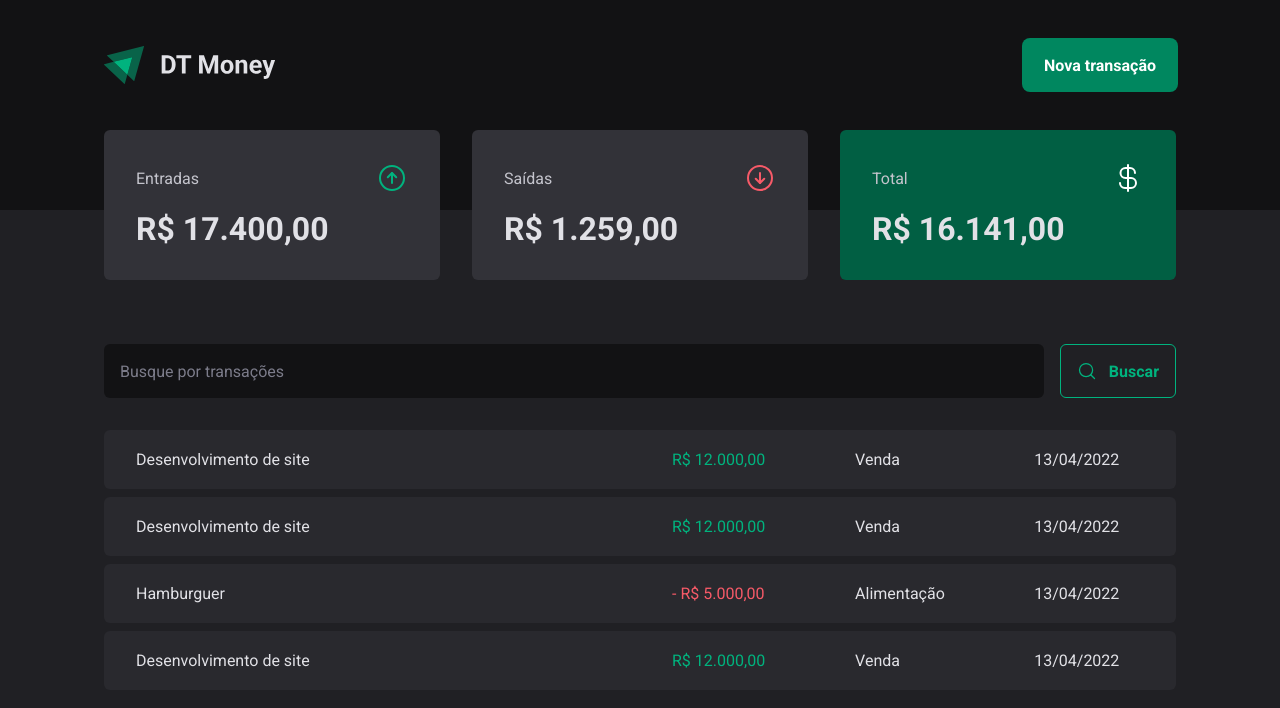
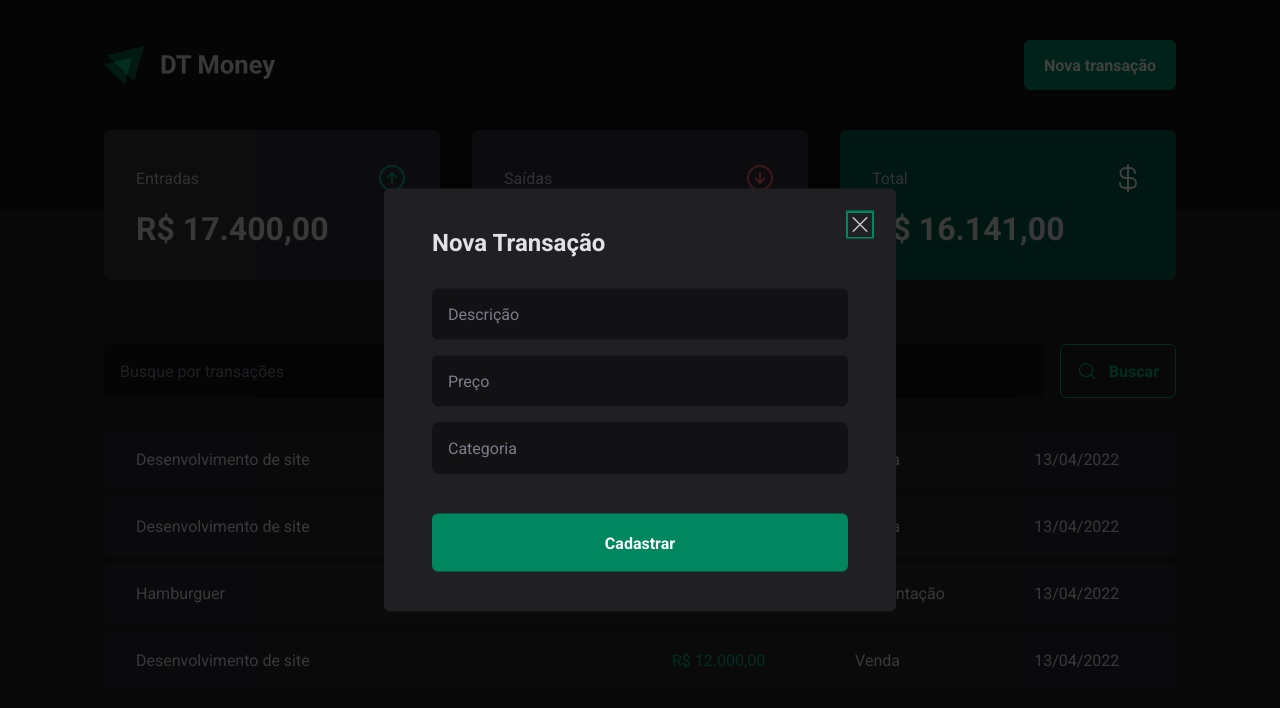
Before and after one commit to Chris-Saints/03-dt-money-RocketSeat, a React (Vite) app: page / in a window 1280 px wide. Both pictures are taken after a click on the button "Nova transação". Shown: the top 708 px of the page. Built offline with nearby package versions, Linux system fonts and the light colour scheme.

Commit message:
Introduzindo e estilizando o Modal de nova transação. Aprendendo a Usar o Radix e suas funcionalidades

```diff
--- a/package.json
+++ b/package.json
@@ -10,6 +10,7 @@
     "preview": "vite preview"
   },
   "dependencies": {
+    "@radix-ui/react-dialog": "^1.1.15",
     "phosphor-react": "^1.4.1",
     "react": "^19.1.0",
     "react-dom": "^19.1.0",
--- a/src/components/Header/index.tsx
+++ b/src/components/Header/index.tsx
@@ -1,13 +1,28 @@
 import { HeaderContainer, HeaderContent, NewTransactionsButton } from "./styles";
+import * as Dialog from "@radix-ui/react-dialog";
 
 import logoImg from "../../assets/logo.svg"
+import { NewTransactionModal } from "../NewTransactionModal";
 
 export function Header() {
     return (
         <HeaderContainer>
             <HeaderContent>
+
                 <img src={logoImg} alt="" />
-                <NewTransactionsButton>Nova transação</NewTransactionsButton>
+
+                <Dialog.Root>
+
+                    <Dialog.Trigger asChild>
+                        <NewTransactionsButton>Nova transação</NewTransactionsButton>
+                    </Dialog.Trigger>
+
+                    <NewTransactionModal />
+
+
+
+                </Dialog.Root>
+
             </HeaderContent>
         </HeaderContainer>
     )
--- /dev/null
+++ b/src/components/NewTransactionModal/index.tsx
@@ -0,0 +1,28 @@
+import * as Dialog from '@radix-ui/react-dialog'
+import { CloseButton, Content, Overlay } from './styles'
+import { X } from 'phosphor-react'
+
+export function NewTransactionModal() {
+    return (
+        <Dialog.Portal>
+            <Overlay />
+
+            <Content>
+                <Dialog.Title>Nova Transação</Dialog.Title>
+
+                <CloseButton>
+                    <X size={24}/>
+                </CloseButton>
+
+                <form action="">
+                    <input type='text' placeholder='Descrição' required />
+                    <input type='number' placeholder='Preço' required />
+                    <input type='text' placeholder='Categoria' required />
+
+                    <button type='submit'>Cadastrar</button>
+                </form>
+
+            </Content>
+        </Dialog.Portal>
+    )
+}
--- /dev/null
+++ b/src/components/NewTransactionModal/styles.ts
@@ -0,0 +1,71 @@
+import styled from "styled-components";
+import * as Dialog from '@radix-ui/react-dialog'
+
+export const Overlay = styled(Dialog.Overlay)`
+    position: fixed;
+    width: 100vw;
+    height: 100vh;
+    inset: 0;
+    background: rgba(0, 0, 0, 0.75);
+`;
+
+export const Content = styled(Dialog.Content)`
+    min-width: 32rem;
+    border-radius: 6px;
+    padding: 2.5rem 3rem;
+    background: ${props => props.theme['gray-800']};
+
+    /* Hackzinho abaixo para centralizar coisas na tela */
+
+    position: fixed;
+    top: 50%;
+    left: 50%;
+    transform: translate(-50%, -50%);
+
+    form {
+        margin-top: 2rem;
+        display: flex;
+        flex-direction: column;
+        gap: 1rem;
+
+        input{
+            border-radius: 6px;
+            border: 0;
+            background: ${props => props.theme['gray-900']};
+            color: ${props => props.theme['gray-300']};
+            padding: 1rem;
+
+            &::placeholder {
+                color: ${props => props.theme['gray-500']};;
+            }
+        }
+
+        button[type="submit"] {
+            height: 58px;
+            border: 0;
+            background: ${props => props.theme['green-500']};
+            color: ${props => props.theme.white};
+            font-weight: bold;
+            padding-left: 0 1.25rem;
+            border-radius: 6px;
+            margin-top: 1.5rem;
+            cursor: pointer;
+
+            &:hover {
+                background: ${props => props.theme['green-700']};
+                transition: background-color 0.2s;
+            }
+        }
+    }
+`;
+
+export const CloseButton = styled(Dialog.Close)`
+    position: absolute;
+    background: transparent;
+    border: 0;
+    top: 1.5rem;
+    right: 1.5rem;
+    line-height: 0;
+    color: ${props => props.theme['gray-300']};
+    cursor: pointer;
+`;
```
Also changed, not shown: 1 other file (tests, documents, lock files or other folders).
